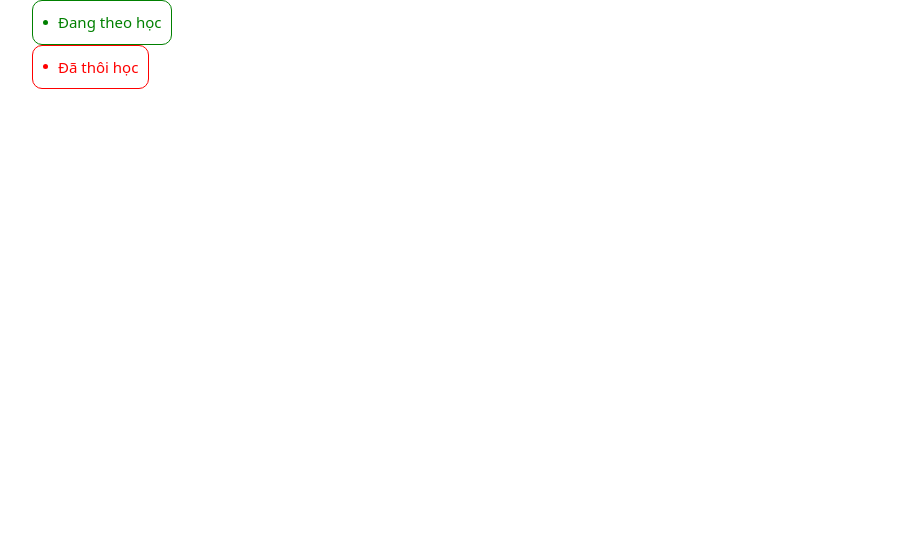
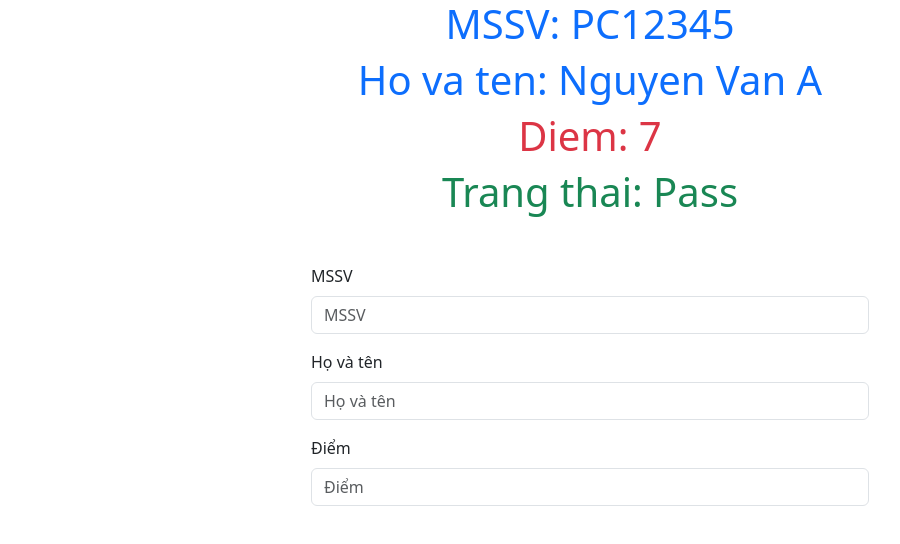
Before and after one commit to ntnghia-it01/example-fe-sd19303, a React (Create React App) app: page / in a window 1280 px wide. Shown: the top 544 px of the page, without its empty margins (50-950 px from the left). Built offline with nearby package versions, Linux system fonts and the light colour scheme.

Commit message:
commit 2025.03.25

```diff
--- a/src/App.js
+++ b/src/App.js
@@ -1,77 +1,110 @@
 import logo from "./logo.svg";
 import "./App.css";
-import StudentItem from "./components/StudentItem";
-import Button from "./components/Button";
-import Status from "./components/Status";
+import { useState } from "react";
 
 function App() {
-  // Tạo 1 danh sách SV
-  // MSSV, Họ tên, Điểm TB
-  // Tạo 1 Components hiển thị thông tin SV đó
-  // - MSSV
-  // - Họ và tên
-  // - Trạng thái: Nếu điểm TB >= 5 => "Pass Môn" : "Fail Môn"
-  // Dùng vòng lập duyệt qua danh sách SV
-  // Hiển thị thông tin vào components
+  // Khai báo 1 biến count có giá trị mặc định là 0
+  // Biến này có thể thay đổi giá trị
+  // let count = 0;
+  // [biến chứa giá trị, hàm setter]
+  // const [count, setCount] = useState(0);
 
-  const students = [
-    {
-      code: "PC1234",
-      name: "Nguyen Van A",
-      point: 7,
-    },
-    {
-      code: "PC1235",
-      name: "Nguyen Van B",
-      point: 4,
-    },
-    {
-      code: "PC1236",
-      name: "Nguyen Van C",
-      point: 9.75,
-    },
-  ];
+  // // Viết 1 hàm tăng count lên 1 đơn vị
+  // const handleCount = ()=>{
+  //   // count = count + 1;
+  //   // hàm set state của React JS đều là hàm
+  //   // bất đồng bộ
+  //   let countTemp = count + 1;
+  //   setCount(countTemp);
+  //   // TODO
+  //   // 500 dòng đều sử dụng giá trị sau khi count + 1
+  //   console.log(countTemp);
+  // }
 
-  const renderStudent = (value, item)=>(
-    <StudentItem code={value.code}
-      name={value.name}
-      point={value.point}
-      isPass={value.point >= 5}/>
-  )
+  // Khai báo 3 biến state MSSV, Tên, Điểm
+  // Làm 1 giao diện hiện thị thông tin giá trị của 3 biến trên
+  // Sử thẻ h
 
+  // 1 Form có 3 input có thể nhập vào thông tin tương ứng
 
+  const [code, setCode] = useState("PC12345");
+  const [name, setName] = useState("Nguyen Van A");
+  const [point, setPoint] = useState(7);
 
-  // Xây dựng 1 components Button
-  // Có props lần lượt là
-  // - title (Nội dung hiển thị bên trong button)
-  // - type
-  //     + "default" hoặc không nhập type => giao diện button primary
-  //     + "disable" => giao diện button disable (màu xám)
-  //     + "outline" => giao diện button background trong suốt, border màu xanh
+  // Tạo thêm 1 state là mảng sinh viên
+  // Có 1 item mẫu bao gồm mssv, họ tên và điểm của SV
+  // Dùng vòng lặp duyệt qua state trên để hiển thị ra bảng danh sách SV
+
+  // Xử lý sự kiện khi người dùng nhập thông tin vào ô input
+  // Nội dung hiển thị ở phía bên trên thông tin SV sẽ thay đổi theo
+  // Tạo arrow func lắng nghe sự kiện đó bên ngoài return
+
+  const handleChangeCode = (props)=>{
+    setCode(props.target.value)
+  }
+
+  const handleChangeName = (props)=>{
+    setName(props.target.value)
+  }
+
+  const handleChangePoint = (props)=>{
+    setPoint(props.target.value)
+  }
 
   return (
     <div className="container">
-      <Status type={0}/>
-      <Status type={1}/>
-      {/* <div class="table-responsive">
-        <table class="table table-primary">
-          <thead>
-            <tr>
-              <th scope="col">Code</th>
-              <th scope="col">Name</th>
-              <th scope="col">Status</th>
-            </tr>
-          </thead>
-          <tbody>
-            {students.map(renderStudent)}
-          </tbody>
-        </table>
+      <div className="text-center">
+        <h1 className="text-primary">MSSV: {code}</h1>
+        <h1 className="text-primary">Ho va ten: {name}</h1>
+        <h1 className="text-danger">Diem: {point}</h1>
+        <h1 className={point >= 5 ? "text-success" : "text-danger"}>
+          Trang thai: {point >= 5 ? "Pass" : "Fail"}
+        </h1>
+        {/* Thêm 1 thông tin trạng thái của sv */}
+        {/* Nếu điểm >= 5 hiển thị "Pass" chữ màu lục */}
+        {/* Nếu điểm < 5 hiển thị "Fail" chữ màu đỏ */}
       </div>
 
-      <Button title={"Test primary"} type="outline"/>
-      <Button title={"Test primary"} type="default"/>
-      <Button title={"Test primary"} type="disable"/>
-      <Button title={"Test primary"}/> */}
+      <div className="mt-5 col-6 offset-3">
+        <div class="mb-3">
+          <label for="" class="form-label">
+            MSSV
+          </label>
+          <input
+            type="text"
+            class="form-control"
+            placeholder="MSSV"
+            onChange={handleChangeCode}
+          />
+        </div>
+        <div class="mb-3">
+          <label for="" class="form-label">
+            Họ và tên
+          </label>
+          <input
+            type="text"
+            class="form-control"
+            placeholder="Họ và tên"
+            onChange={handleChangeName}
+          />
+        </div>
+        <div class="mb-3">
+          <label for="" class="form-label">
+            Điểm
+          </label>
+          <input
+            type="text"
+            class="form-control"
+            placeholder="Điểm"
+            onChange={handleChangePoint}
+          />
+        </div>
+      </div>
+      {/* <h1 className="text-danger">Count: {count}</h1>
+      <br/>
+      <button onClick={handleCount} className="btn btn-primary">Count</button> */}
+      {/* Viết 1 thẻ HTML để hiện thị giá trị biến count lên giao diện */}
+      {/* Viết 1 nút button click vào sẽ gọi hàm handleCount */}
     </div>
   );
 }
```
